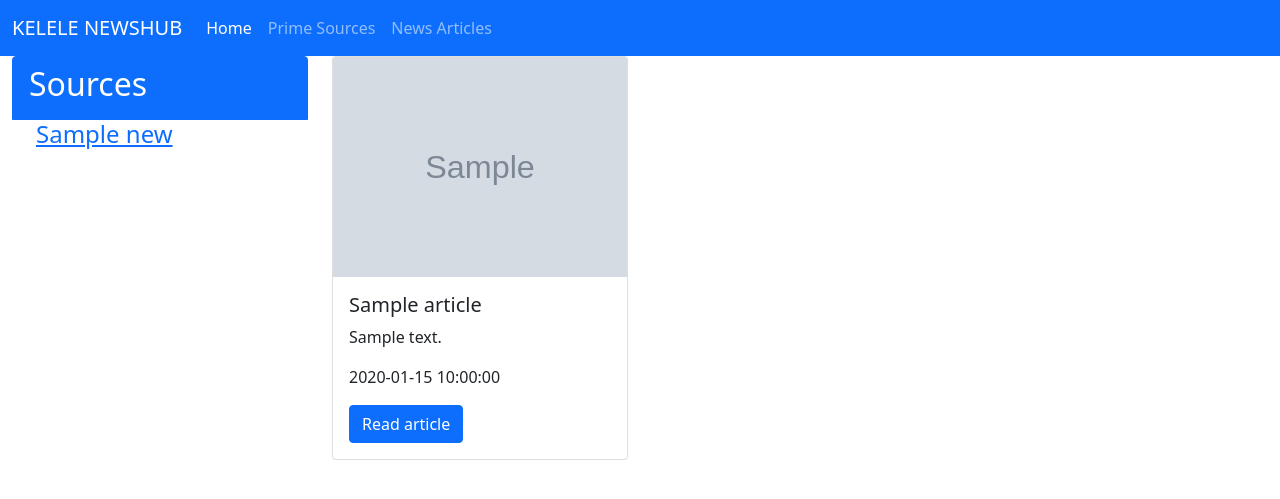
After one commit to Dindihub/flask_blog, a Flask app: template app/templates/source_articles.html in a window 1280 px wide. The commit adds this page. Shown: the top 499 px of the page. Run offline with Flask 2, Linux system fonts and the light colour scheme; the template is opened without the code that fills it: most values are stand-ins (such as "Sample title", 1, 10 or a date in 2020); grey boxes marked "Sample" are stand-in pictures.

Commit message:
Code-Update functions

```diff
--- a/app/main/views.py
+++ b/app/main/views.py
@@ -16,6 +16,12 @@ def source():
     general_news=get_source('general')
     return render_template('source.html',general_news=general_news)
 
+@main.route('/source/<string:source>')
+def source_articles(source):
+    general_news=get_source('general')
+    articles=get_articles(source)
+    return render_template('source_articles.html',articles=articles,general_news=general_news)
+
 
 @main.route('/article')
 def article():
--- /dev/null
+++ b/app/templates/base.html
@@ -0,0 +1,54 @@
+<!DOCTYPE html>
+<html lang="en">
+  <head>
+    <meta charset="UTF-8" />
+    <meta http-equiv="X-UA-Compatible" content="IE=edge" />
+    <meta name="viewport" content="width=device-width, initial-scale=1.0" />
+    <link
+      href="https://cdn.jsdelivr.net/npm/bootstrap@5.1.3/dist/css/bootstrap.min.css"
+      rel="stylesheet"
+      integrity="sha384-1BmE4kWBq78iYhFldvKuhfTAU6auU8tT94WrHftjDbrCEXSU1oBoqyl2QvZ6jIW3"
+      crossorigin="anonymous"
+    />
+    <link rel="stylesheet" href="../static/css/style.css" />
+
+    {% if title %}
+    <title>KELELE NEWS-{{title}}</title>
+    {% else%}
+    <title>KELELE NEWS</title>
+    {% endif%}
+  </head>
+
+  <body>
+    <nav class="navbar navbar-expand-lg navbar-dark bg-primary">
+      <div class="container-fluid">
+        <a class="navbar-brand" href="#">KELELE NEWSHUB</a>
+        <button
+          class="navbar-toggler"
+          type="button"
+          data-bs-toggle="collapse"
+          data-bs-target="#navbarNavAltMarkup"
+          aria-controls="navbarNavAltMarkup"
+          aria-expanded="false"
+          aria-label="Toggle navigation"
+        >
+          <span class="navbar-toggler-icon"></span>
+        </button>
+
+        <div class="collapse navbar-collapse" id="navbar-tabs">
+          <div class="navbar-nav" class="navTab-style">
+            <a class="nav-link active" aria-current="page" href="#">Home</a>
+            <a class="nav-link" href="#">Prime Sources </a>
+            <a class="nav-link" href="#">News Articles</a>
+          </div>
+        </div>
+      </div>
+    </nav>
+    {% block content %}  {% endblock %}
+    <script
+      src="https://cdn.jsdelivr.net/npm/bootstrap@5.1.3/dist/js/bootstrap.bundle.min.js"
+      integrity="sha384-ka7Sk0Gln4gmtz2MlQnikT1wXgYsOg+OMhuP+IlRH9sENBO0LRn5q+8nbTov4+1p"
+      crossorigin="anonymous"
+    ></script>
+  </body>
+</html>
--- a/app/templates/source.html
+++ b/app/templates/source.html
@@ -1,13 +1,23 @@
-
 {% block source%}
 
 <ul class="list-group">
   <li class="list-group-item active">
-    <H2>Sources</H2>
+    <h2>Sources</h2>
   </li>
-  {% for news in general_news %}
-  <a class="list-group-item" href="{{news.url}}">{{news.name}}</a>
-  {% endfor %}
+  <div class="container-fluid">
+    <div>
+      {% for news in general_news %}
+      <div>
+        <div" id="name">
+        <h4><a href="/source/{{news.id}}">{{news.name}}</a></h4>
+      </div>
+      <div>
+
+
+        {% endfor%}
+
+        {% endblock%}
+      </div>
+    </div>
+  </div>
 </ul>
-
-{% endblock%}
--- /dev/null
+++ b/app/templates/source_articles.html
@@ -0,0 +1,32 @@
+{%  extends 'base.html' %}
+{% block content%}
+<div class="container-fluid">
+  <div class="row">
+    <div class="col-lg-3">
+      <div class="sticky-top">
+        {% block source %} {% include
+            "source.html" %} {% endblock %}
+      </div>
+    </div>
+    <div class="col-lg-9">
+      <div class="row">
+        {%for article in articles %}
+        <div class="col-lg-4">
+          <div class="card">
+            <img src="{{article.urlToImage}}" class="card-img-top" alt="..." />
+            <div class="card-body">
+              <h5 class="card-title">{{article.title}}</h5>
+              <p class="card-text">{{article.description}}</p>
+              <p class="card-text">{{article.publishedAt }}</p>
+              <a href="{{article.url}}" class="btn btn-primary">Read article</a>
+            </div>
+          </div>
+        </div>
+        {% endfor%}
+      </div>
+    </div>
+
+
+  </div>
+</div>
+{% endblock %}
```
Also changed, not shown: app/requests.py (+8 -4 lines), app/templates/home.html (+4 -55 lines).
